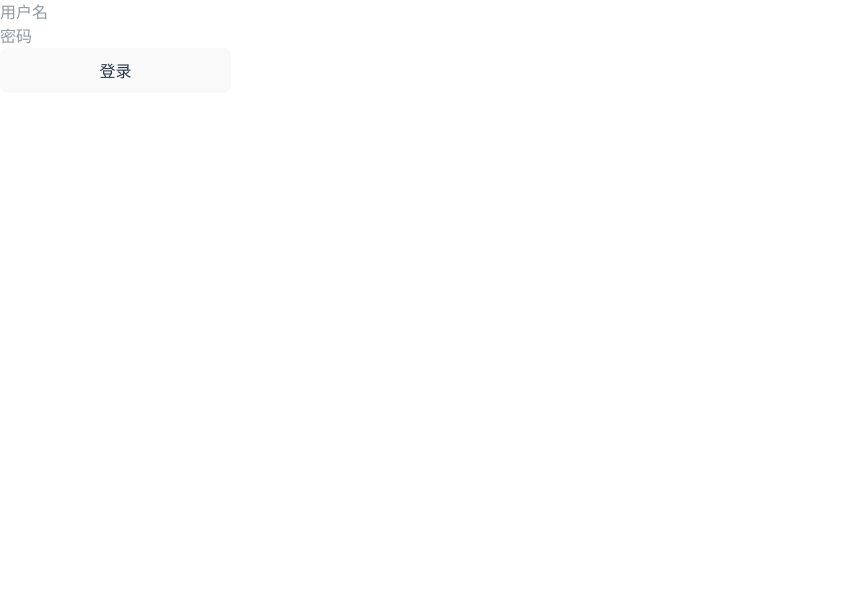
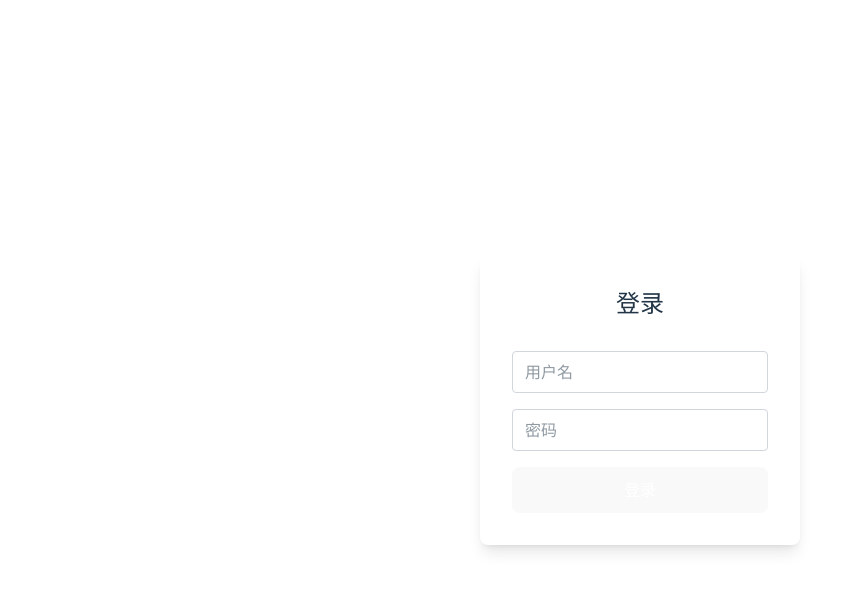
Before and after one commit to xzy1124/todo-app, a React (Vite) app: page /login in a window 1280 px wide. Shown: the top 590 px of the page, without its empty margins (0-861 px from the left). Built offline with nearby package versions, Linux system fonts and the light colour scheme.

Commit message:
修改body全局居中及登录页面美化

```diff
--- a/src/index.css
+++ b/src/index.css
@@ -27,7 +27,10 @@ body {
   margin: 0;
   display: flex;
   /* place-items: center; */
-  align-items: flex-start;
+  /* flex-start使得flex容器中的项目也就是页面内容从顶部开始对齐，而不是垂直居中 */
+  /* align-items: flex-start; */
+  justify-content: center;
+  align-items: center;
   min-width: 320px;
   min-height: 100vh;
 }
--- a/src/pages/Login.tsx
+++ b/src/pages/Login.tsx
@@ -1,38 +1,56 @@
+// src/pages/Login.tsx
 import React, { useState } from 'react';
 import { login } from '../api/authApi';
 import { useNavigate } from 'react-router-dom';
+
 const Login: React.FC = () => {
     const navigate = useNavigate();
     const [username, setUsername] = useState('');
     const [password, setPassword] = useState('');
-    // 表单一提交触发的事件
+
     const handleLogin = async (e: React.FormEvent) => {
         e.preventDefault();
-        try{
+        try {
             const res = await login(username, password);
-            localStorage.setItem('token', res.data.token); //把token存在localStorage中
-            localStorage.setItem('userId', res.data.userId.toString()); //把userId存在localStorage中
-            // 登录成功后跳转到首页
+            localStorage.setItem('token', res.data.token);
+            localStorage.setItem('userId', res.data.userId.toString());
             navigate('/');
         } catch (error) {
             console.log(error);
             alert('登录失败');
         }
-    }
+    };
+
     return (
-      <form onSubmit={handleLogin} style={{ display: 'flex', flexDirection: 'column' }}>
+        <div className="min-h-screen flex items-center justify-center bg-white">
+            <form
+                onSubmit={handleLogin}
+                className="bg-white p-8 rounded-lg shadow-lg w-80 flex flex-col gap-4"
+            >
+                <h2 className="text-2xl font-bold text-center mb-4">登录</h2>
                 <input
                     type="text"
                     placeholder="用户名"
                     value={username}
-            onChange={(e) => setUsername(e.target.value)} />
+                    onChange={(e) => setUsername(e.target.value)}
+                    className="border border-gray-300 rounded px-3 py-2 focus:outline-none focus:ring-2 focus:ring-blue-400"
+                />
                 <input
                     type="password"
                     placeholder="密码"
                     value={password}
-            onChange={(e) => setPassword(e.target.value)} />
-        <button type="submit">登录</button>
+                    onChange={(e) => setPassword(e.target.value)}
+                    className="border border-gray-300 rounded px-3 py-2 focus:outline-none focus:ring-2 focus:ring-blue-400"
+                />
+                <button
+                    type="submit"
+                    className="bg-blue-500 text-white py-2 rounded hover:bg-blue-600 transition-colors"
+                >
+                    登录
+                </button>
             </form>
+        </div>
     );
 };
+
 export default Login;
```
Lines whose indentation alone changed are shown as unchanged.
